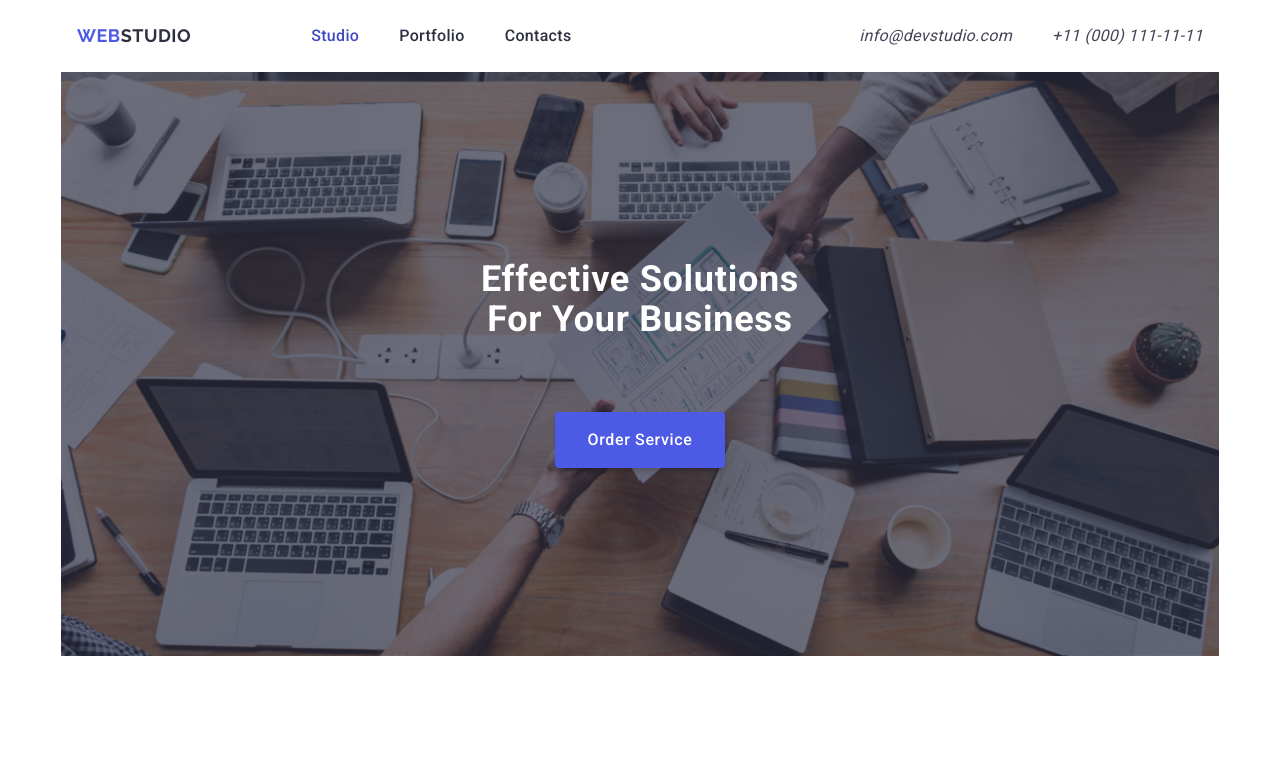
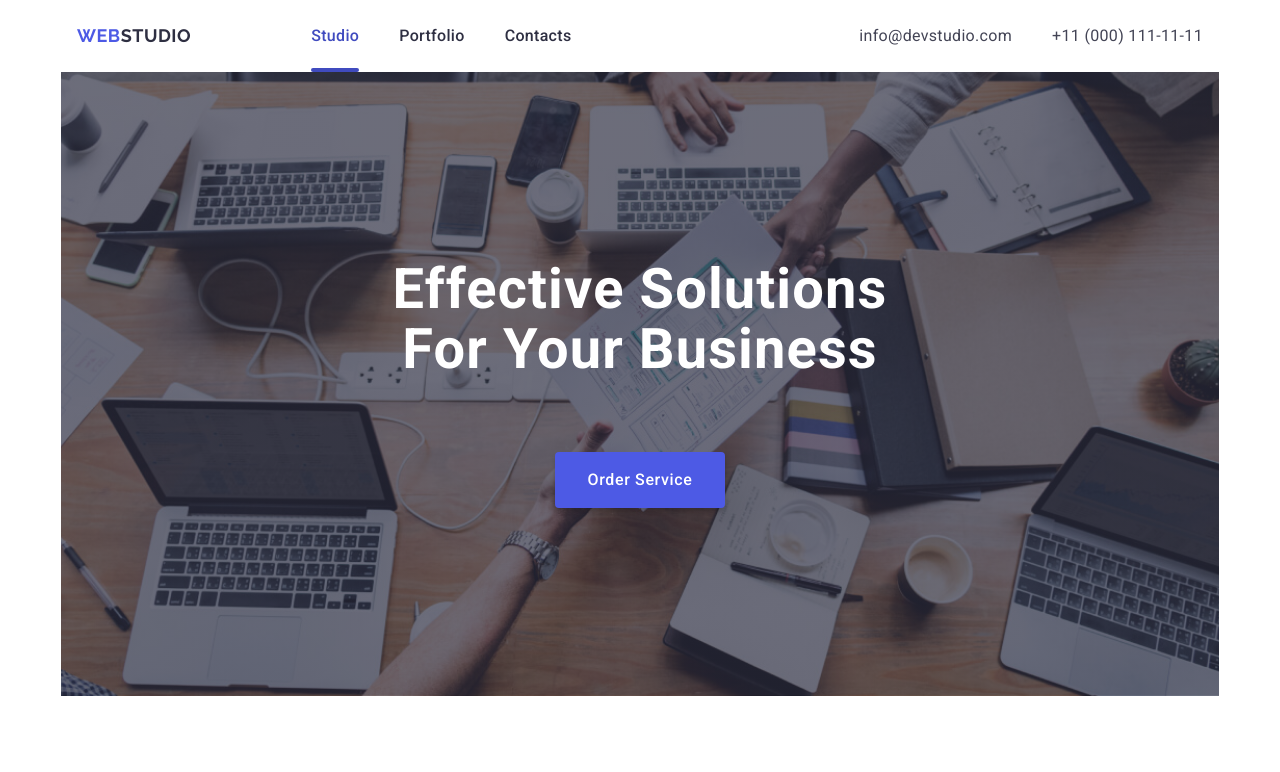
Before and after one commit to scion4581/goit-markup-hw-06, a plain HTML site: page index.html in a window 1280 px wide. Shown: the top 772 px of the page. Drawn offline with nearby package versions, Linux system fonts and the light colour scheme.

Commit message:
mentor fix

```diff
--- a/css/style.css
+++ b/css/style.css
@@ -207,6 +207,10 @@ a {
             position: relative;
         }
 
+        .burger-menu-item:first-child .burger-menu-link {
+            color: #404bbf;
+        }
+
         .burger-menu-links {
             display: flex;
             gap: 40px;
@@ -218,7 +222,7 @@ a {
             font-size: 36px;
             font-style: normal;
             font-weight: 700;
-            line-height: 0.028;
+            line-height: 1.11;
             letter-spacing: 0.02em;
             text-transform: capitalize;
             color: #2E2F42;
@@ -227,6 +231,10 @@ a {
 
         .burger-menu-link:hover,
         .burger-menu-link:focus {
+            color: #404BBF;
+        }
+
+        .burger-menu-contact-item:first-child .burger-menu-contact-link {
             color: #404BBF;
         }
 
@@ -273,6 +281,7 @@ a {
     padding-bottom: 72px;
     padding-top: 72px;
     margin: 0 auto;
+    max-width: 320px;
 }
 
 @media screen and (max-width: 767px) and (min-resolution: 192dpi),
@@ -290,7 +299,7 @@ screen and (min-device-pixel-ratio: 2) {
     line-height: 1.11;
     letter-spacing: 0.02em;
     color: #FFFFFF;
-    max-width: 156px;
+    width: 212px;
     text-align: center;
     margin-left: auto;
     margin-right: auto;
@@ -351,9 +360,10 @@ screen and (min-device-pixel-ratio: 2) {
 /* p */
 .features-list-item-text {
     text-align: left;
+    font-weight: 500;
 }
 
-/* ================ /FEATURES SECTION STYLES ================ */
+/* ================ /MOBILE FEATURES SECTION STYLES ================ */
 
 
 /* ================ MOBILE TEAM SECTION STYLES ================ */
@@ -375,6 +385,7 @@ screen and (min-device-pixel-ratio: 2) {
 }
 
 .team-list-item {
+    width: 264px;
     background-color: #FFFFFF;
     border-radius: 0px 0px 4px 4px;
     box-shadow: 0px 2px 1px 0px rgba(46, 47, 66, 0.08), 0px 1px 1px 0px rgba(46, 47, 66, 0.16), 0px 1px 6px 0px rgba(46, 47, 66, 0.08);
@@ -917,7 +928,6 @@ screen and (min-device-pixel-ratio: 2) {
         color: #404BBF;
     }
 
-    .menu-link::after,
     .menu-link::after {
         content: "";
         width: 100%;
@@ -930,6 +940,10 @@ screen and (min-device-pixel-ratio: 2) {
         left: 0;
         transition: opacity 0.4s ease;
         opacity: 0;
+    }
+
+    .menu-item:first-child .menu-link::after {
+        opacity: 1;
     }
 
     .menu-link:hover::after,
@@ -952,6 +966,7 @@ screen and (min-device-pixel-ratio: 2) {
         font-size: 16px;
         line-height: 1.5;
         letter-spacing: 0.02em;
+        font-style: normal;
         transition: color 250ms cubic-bezier(0.4, 0, 0.2, 1);
     }
 
@@ -968,6 +983,7 @@ screen and (min-device-pixel-ratio: 2) {
         background-image: linear-gradient(to bottom, rgba(46, 47, 66, 0.70), rgba(46, 47, 66, 0.70)), url("../images/hero-bg-tablet.jpg");
         padding-bottom: 112px;
         padding-top: 112px;
+        max-width: 768px;
     }
 
     @media screen and (min-resolution: 192dpi),
@@ -979,7 +995,12 @@ screen and (min-device-pixel-ratio: 2) {
     }
 
     .main-title {
-        max-width: 360px;
+        width: 496px;
+        font-size: 56px;
+        font-style: normal;
+        font-weight: 700;
+        line-height: 1.07;
+        letter-spacing: 0.02em;
     }
 
     /* ================ /TABLET HERO SECTION STYLES ================ */
@@ -997,6 +1018,10 @@ screen and (min-device-pixel-ratio: 2) {
 
     .features-list-item {
         width: calc((100% - 24px) / 2);
+    }
+
+    .features-list-item-title {
+        text-align: left;
     }
 
     /* ================ TABLET TEAM SECTION STYLES ================ */
@@ -1121,7 +1146,7 @@ screen and (min-device-pixel-ratio: 2) {
     }
 
     .main-title {
-        max-width: 376px;
+        width: 496px;
     }
 
     /* ================ /DESKTOP HERO SECTION STYLES ================ */
@@ -1151,7 +1176,6 @@ screen and (min-device-pixel-ratio: 2) {
     }
 
     .features-list-item-title {
-        text-align: left;
         margin-bottom: 8px;
         font-size: 20px;
         font-style: normal;
```
